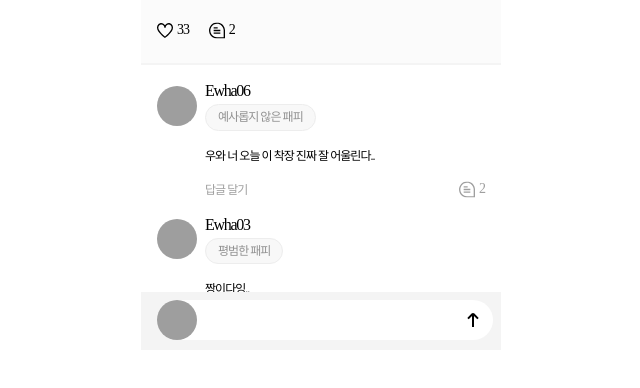
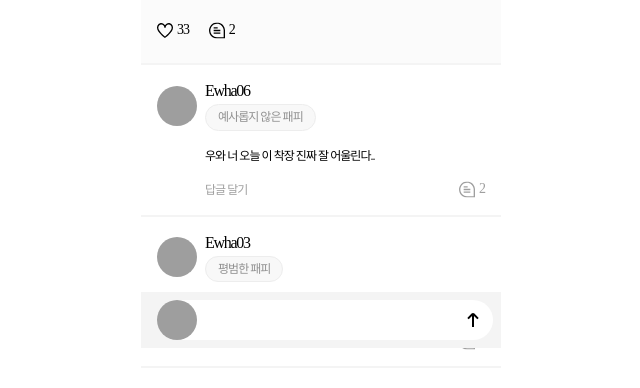
Before and after one commit to Coollaafi/Coollaafi_Frontend, a React (Create React App) app: page /community/3 in a window 1280 px wide. Shown: the part 452-840 px from the top of the page, without its empty margins (319-959 px from the left). Built offline with nearby package versions, Linux system fonts and the light colour scheme; grey boxes are pictures that could not be loaded; a web font is replaced by a local one.

Commit message:
feat: #4 댓글달기 버튼 클릭시, textarea placeholder에 메인댓글 id가 뜨고, 메인댓글이 3초간 배경색상 변경되도록

```diff
--- a/src/components/community/Comment.tsx
+++ b/src/components/community/Comment.tsx
@@ -3,12 +3,13 @@ import NicknameBox from 'components/NicknameBox';
 import { Main_title_med } from 'styles/typography';
 import { Desc_150_reg } from 'styles/typography';
 
-const Container = styled.div`
+const Container = styled.div<{ isClicked: boolean }>`
   display: flex;
   flex-direction: column;
   width: 100%;
   gap: 16px;
   padding: 16px 16px 8px 16px;
+  background-color: ${(props) => (props.isClicked ? '#fbfbfb' : '#fff')};
 `;
 
 const Header = styled.div`
@@ -43,6 +44,7 @@ type CommentProps = {
   nickname: string;
   id: string;
   content: string;
+  isClicked: boolean | undefined;
 };
 
 export default function Comment({
@@ -52,9 +54,10 @@ export default function Comment({
   nickname,
   id,
   content,
+  isClicked,
 }: CommentProps) {
   return (
-    <Container>
+    <Container isClicked={isClicked ? isClicked : false}>
       <Header>
         <ProfileImg src={profileImg} />
         <NameBox>
--- a/src/components/community/CommentBox.tsx
+++ b/src/components/community/CommentBox.tsx
@@ -1,33 +1,37 @@
 import styled from 'styled-components';
 import Comment from './Comment';
-import React, { useEffect, useState } from 'react';
+import React, { useEffect, useState, useRef } from 'react';
 import { Desc_150_reg, Account_alert_reg } from 'styles/typography';
 import { ReactComponent as CommentIcon } from '../../assets/icons/comment.svg';
 
-const Container = styled.div<{ isBlank: boolean }>`
+const Container = styled.div`
   display: flex;
   flex-direction: column;
   width: 100%;
   background-color: #fff;
-  border-bottom: ${(props) => (props.isBlank ? 'none' : '2px solid #f4f4f4')};
-  padding-bottom: 16px;
 `;
 
-const ReCommentBox = styled.div`
+const ReCommentBox = styled.div<{ isBlank: boolean }>`
+  width: 100;
+  border-bottom: ${(props) => (props.isBlank ? 'none' : '2px solid #f4f4f4')};
+`;
+
+const ReComments = styled.div`
   display: flex;
   flex-direction: column;
   padding-left: 48px;
   width: 100%;
 `;
 
-const BarBox = styled.div`
+const BarBox = styled.div<{ isClicked: boolean; isBlank: boolean }>`
   display: flex;
   flex-direction: row;
   justify-content: space-between;
-  padding: 0 16px 0 64px;
+  padding: 8px 16px 16px 64px;
   width: 100%;
   color: #9f9f9f;
-  margin-top: 8px;
+  background-color: ${(props) => (props.isClicked ? '#fbfbfb' : '#fff')};
+  border-bottom: ${(props) => (props.isBlank ? 'none' : '2px solid #f4f4f4')};
 `;
 
 const CommentIconBox = styled.div`
@@ -47,8 +51,7 @@ const CommentBtn = styled.div`
 const ClickedCommentBtn = styled.div`
   cursor: pointer;
   color: #9f9f9f;
-  margin-top: 16px;
-  padding-left: 16px;
+  padding: 16px 0 16px 16px;
 `;
 
 const BlankBox = styled.div`
@@ -80,26 +83,57 @@ type CommentBoxProps = {
       }[]
     | undefined;
 
-  onClickComment(): void;
   isInput: boolean;
+  setIsInput: React.Dispatch<React.SetStateAction<boolean>>;
+  setClickedLa: React.Dispatch<React.SetStateAction<string | undefined>>;
   inputRef: React.RefObject<HTMLTextAreaElement>;
 };
 
 export default function CommentBox({
   mainComment,
   subComment,
-  onClickComment,
   isInput,
+  setIsInput,
+  setClickedLa,
   inputRef,
 }: CommentBoxProps) {
-  const [isClicked, setIsClicked] = useState<boolean[]>([]); //댓글 더 보기 버튼
+  const [isClicked, setIsClicked] = useState<boolean>(false); //isInput 활성화
+  const [isClickedMo, setIsClickedMo] = useState<boolean[]>([]); //댓글 더 보기 버튼 클릭시, 메인 댓글 색상 변경
+  const timeoutRef = useRef<NodeJS.Timeout | null>(null);
   const [isClickedWr, setIsClickedWr] = useState<boolean[]>([]); //댓글쓰기 버튼
   const [comLength, setComLength] = useState<number[]>([]); //subComment 갯수
 
+  //timeout
+  const timeoutComment = (id: number) => {
+    const updatedClickedWr = [];
+    updatedClickedWr[id] = false;
+    setIsClickedWr(updatedClickedWr);
+    console.log(isClicked);
+  };
+
+  //댓글쓰기 버튼 이벤트
+  const onClickComment = (id: number) => {
+    setIsInput(true);
+    setIsClicked(!isClicked);
+    const updatedClicked = [];
+    updatedClicked[id] = true;
+    setIsClickedWr(updatedClicked);
+
+    if (timeoutRef.current) {
+      clearTimeout(timeoutRef.current);
+    }
+
+    setTimeout(() => {
+      timeoutComment(id);
+    }, 3000);
+    setClickedLa(mainComment == undefined ? undefined : mainComment[id]?.id);
+  };
+
+  //댓글 더보기 버튼 이벤트
   const onClickMoreComment = (id: number) => {
-    const updatedClicked = [...isClicked];
-    updatedClicked[id] = true;
-    setIsClicked(updatedClicked);
+    const updatedClickedMo = [...isClickedMo];
+    updatedClickedMo[id] = true;
+    setIsClickedMo(updatedClickedMo);
   };
 
   useEffect(() => {
@@ -121,7 +155,7 @@ export default function CommentBox({
   }, subComment);
 
   return (
-    <Container isBlank={mainComment == undefined ? true : false}>
+    <Container>
       {mainComment ? (
         <>
           {mainComment.map((comment, idx) => (
@@ -133,9 +167,11 @@ export default function CommentBox({
                 nickname={comment.nickname}
                 id={comment.id}
                 content={comment.content}
+                isClicked={isClickedWr[comment.commentId]}
               />
-              {isClicked[comment.commentId] ? (
-                <ReCommentBox>
+              {isClickedMo[comment.commentId] ? (
+                <ReCommentBox isBlank={mainComment ? false : true}>
+                  <ReComments>
                     {subComment
                       ?.filter((item) => item.parentId == comment.commentId)
                       ?.map((subComment, idx) => (
@@ -147,16 +183,23 @@ export default function CommentBox({
                             nickname={subComment.nickname}
                             id={subComment.id}
                             content={subComment.content}
+                            isClicked={undefined}
                           />
                         </div>
                       ))}
-                  <ClickedCommentBtn onClick={onClickComment}>
+                    <ClickedCommentBtn
+                      onClick={() => onClickComment(comment.commentId)}
+                    >
                       <Desc_150_reg>답글 달기</Desc_150_reg>
                     </ClickedCommentBtn>
+                  </ReComments>
                 </ReCommentBox>
               ) : (
-                <BarBox>
-                  <CommentBtn onClick={onClickComment}>
+                <BarBox
+                  isClicked={isClickedWr[comment.commentId]}
+                  isBlank={mainComment ? false : true}
+                >
+                  <CommentBtn onClick={() => onClickComment(comment.commentId)}>
                     <Desc_150_reg>답글 달기</Desc_150_reg>
                   </CommentBtn>
                   {subComment && (
--- a/src/pages/community-detail.tsx
+++ b/src/pages/community-detail.tsx
@@ -49,6 +49,9 @@ const Input = styled.textarea<{ row: number }>`
   resize: none;
   word-break: break-all;
   overflow: scroll;
+  &::placeholder {
+    color: #9f9f9f;
+  }
 `;
 
 const ProfileImage = styled.img`
@@ -72,12 +75,7 @@ export default function CommunityDetailPage() {
   const [row, setRow] = useState(1);
   const inputRef = useRef<HTMLTextAreaElement>(null);
   const [isInput, setIsInput] = useState<boolean>(false);
-  const [isClicked, setIsClicked] = useState<boolean>(false);
-
-  const onClickComment = () => {
-    setIsInput(true);
-    setIsClicked(!isClicked);
-  };
+  const [ClickedLa, setClickedLa] = useState<string | undefined>(); //input placeholder
 
   const onClickUpload = () => {
     if (inputRef.current) {
@@ -156,13 +154,20 @@ export default function CommunityDetailPage() {
       <CommentBox
         mainComment={mainComment}
         subComment={subComment}
-        onClickComment={onClickComment}
         isInput={isInput}
+        setIsInput={setIsInput}
+        setClickedLa={setClickedLa}
         inputRef={inputRef}
       />
       <InputBox>
         <ProfileImage src="https://i.ibb.co/LNpPpWJ/image.jpg" />
-        <Input ref={inputRef} row={row} />
+        <Input
+          ref={inputRef}
+          row={row}
+          placeholder={
+            ClickedLa == undefined ? '' : `${ClickedLa}에게 남긴 댓글`
+          }
+        />
         <Icon onClick={onClickUpload}>
           <UploadIcon />
         </Icon>
```
Lines whose indentation alone changed are shown as unchanged.
